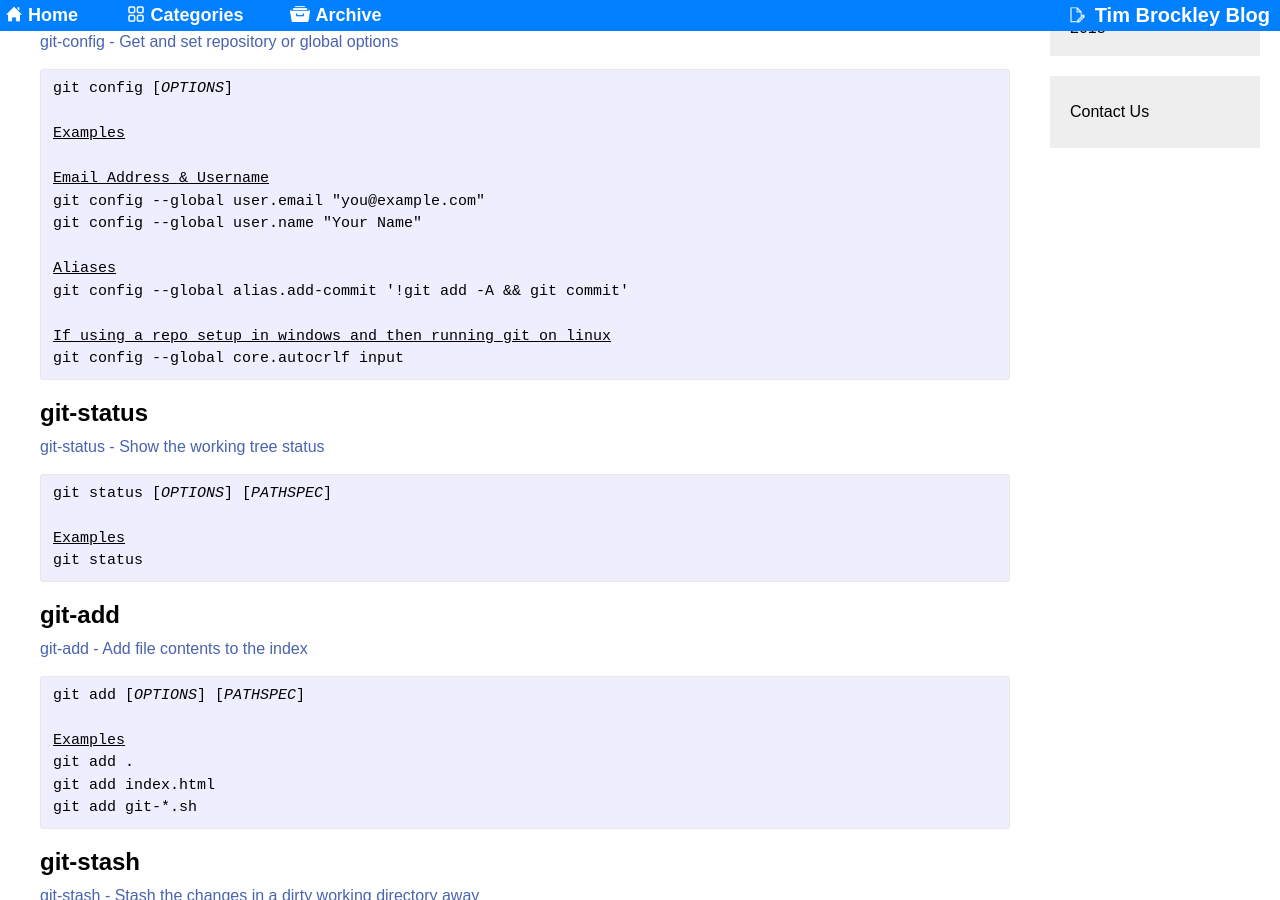
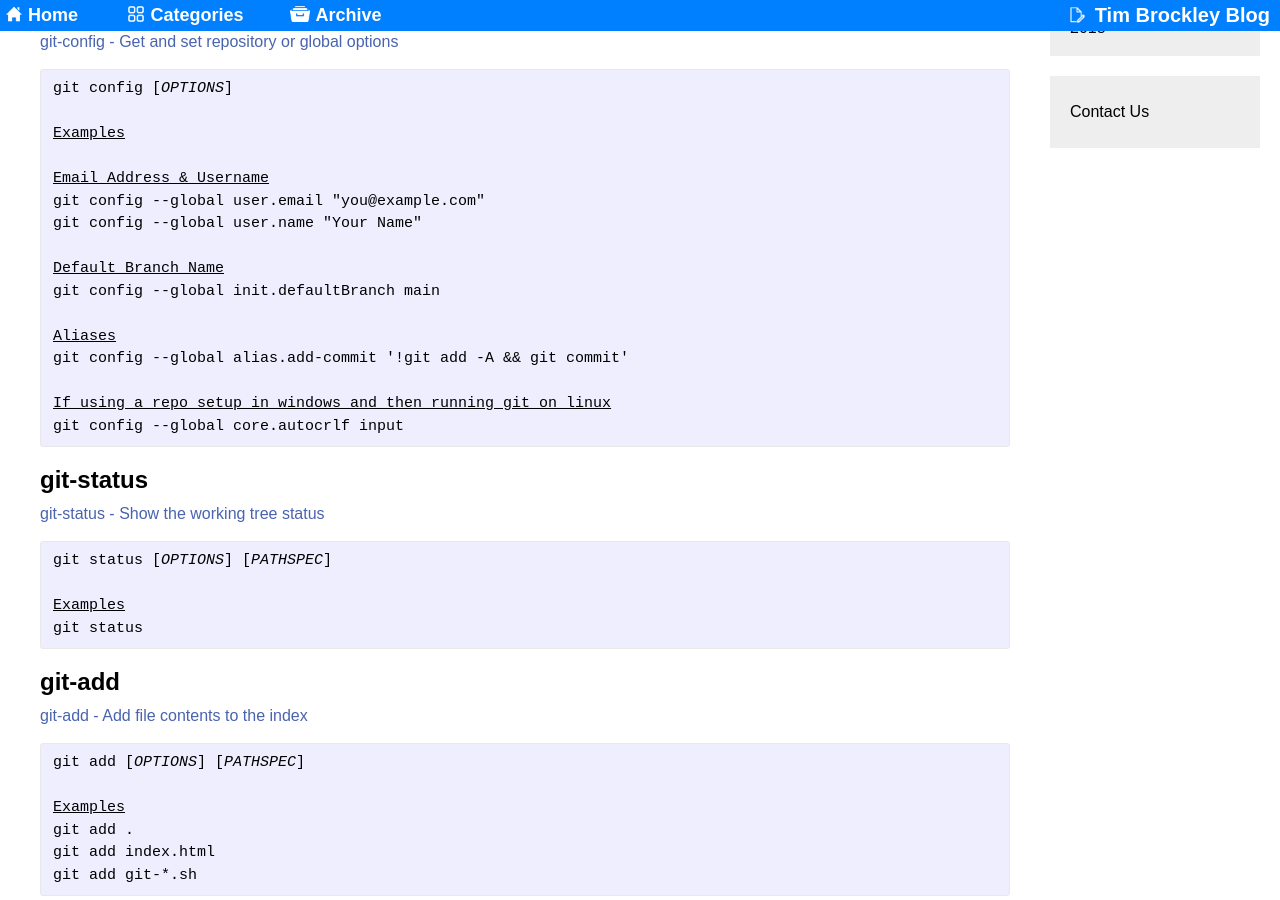
Before and after one commit to timbrockley/blog.timbrockley.co.uk, a Jekyll site: the page built from pages/_posts/development/2021-09-01-useful-git-commands.md, in a window 1280 px wide and 900 px high, scrolled down 372 px. Built offline with Jekyll 4.4.1, drawn with Linux system fonts in a browser that asks for light colours.

Commit message:
updated post

```diff
--- a/pages/_posts/development/2021-09-01-useful-git-commands.md
+++ b/pages/_posts/development/2021-09-01-useful-git-commands.md
@@ -25,6 +25,9 @@ git config [<i>OPTIONS</i>]
 <u>Email Address & Username</u>
 git config --global user.email "you@example.com"
 git config --global user.name "Your Name"
+
+<u>Default Branch Name</u>
+git config --global init.defaultBranch main
 
 <u>Aliases</u>
 git config --global alias.add-commit '!git add -A && git commit'
```
